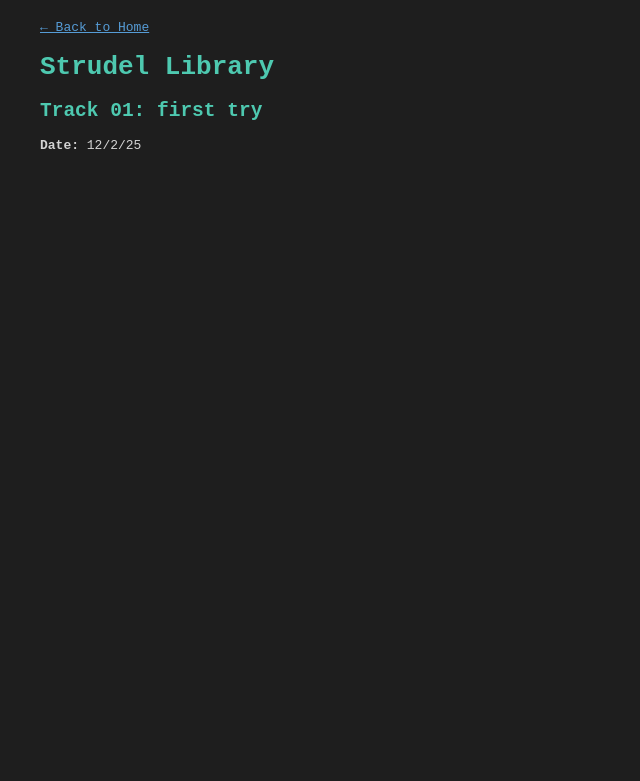
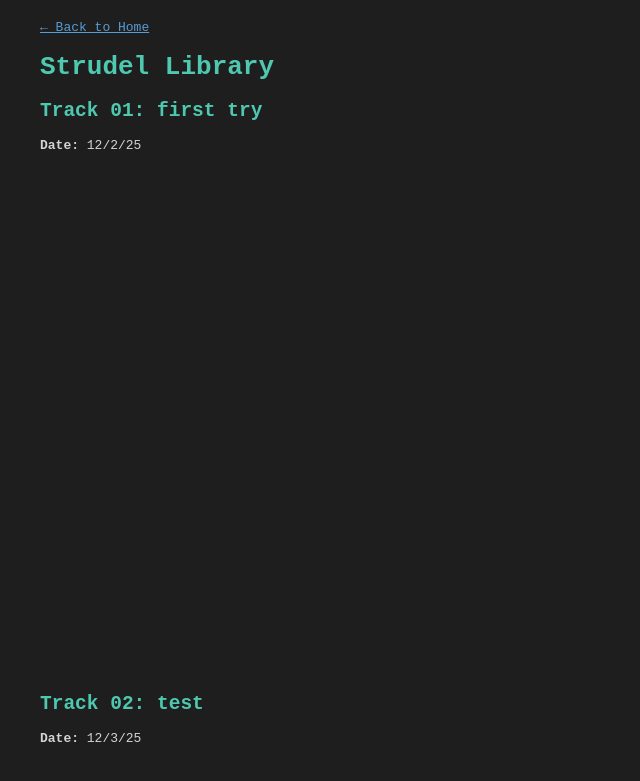
Before and after one commit to SpicySands/SpicySands.github.io, a Jekyll site: the page built from library.html, in a window 1280 px wide. Shown: the top 781 px of the page, without its empty margins (0-640 px from the left). Built offline with Jekyll 4.4.1, drawn with Linux system fonts in a browser that asks for light colours; a script that is not in the unit is left out; part of the change alters nothing that is shown.

Commit message:
Update library.html
added a second track

```diff
--- a/library.html
+++ b/library.html
@@ -32,3 +32,31 @@ permalink: /library/
     console.error('Error:', error);
   }
 </script>
+
+<h2>Track 02: test</h2>
+<p><strong>Date:</strong> 12/3/25</p>
+
+<div id="strudel-track02"></div>
+
+<script type="module">
+  try {
+    const url = '{{ "/assets/tracks/track02.txt" | relative_url }}';
+    const response = await fetch(url);
+
+    if (!response.ok) {
+      throw new Error(`HTTP error! status: ${response.status}`);
+    }
+
+    const code = await response.text();
+
+    // Try using setAttribute
+    const strudelRepl = document.createElement('strudel-repl');
+    strudelRepl.setAttribute('code', code);
+
+    const container = document.getElementById('strudel-track02');
+    container.appendChild(strudelRepl);
+
+  } catch (error) {
+    console.error('Error:', error);
+  }
+</script>
```
